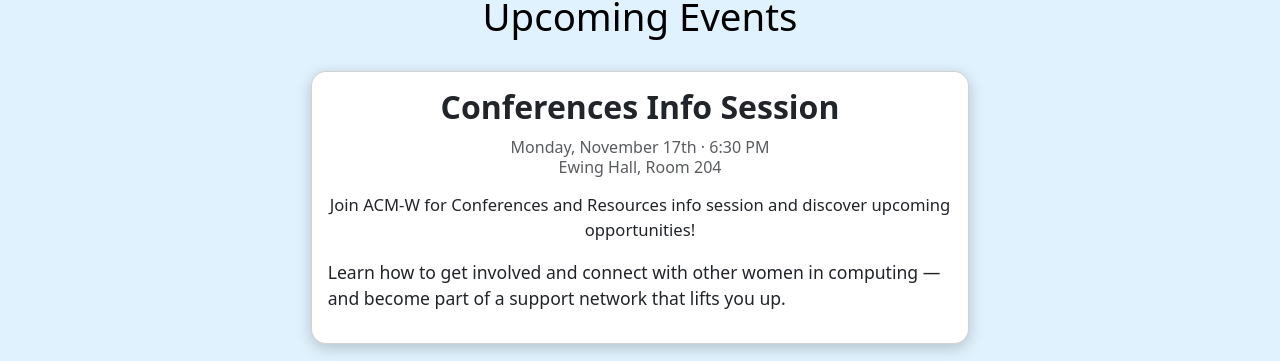
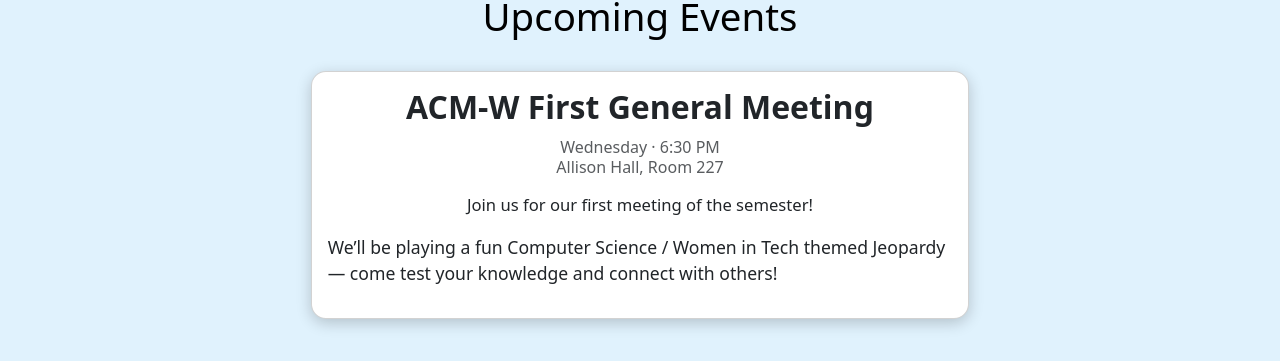
Before and after one commit to acmwud/website, a React (Create React App) app: page /#/ in a window 1280 px wide. Shown: the part 137-498 px from the top of the page. Built offline with nearby package versions, Linux system fonts and the light colour scheme.

Commit message:
first event of the semester got added to the website

```diff
--- a/src/Components/Home.tsx
+++ b/src/Components/Home.tsx
@@ -226,21 +226,23 @@
     <Card style={{ borderRadius: "15px", boxShadow: "0 4px 15px rgba(0,0,0,0.2)" }}>
       <Card.Body>
         <Card.Title className="text-center mb-3" style={{ fontSize: "2rem", fontWeight: "bold" }}>
-        Conferences Info Session
+          ACM-W First General Meeting
         </Card.Title>
 
         <Card.Subtitle className="text-center text-muted mb-3">
-        Monday, November 17th · 6:30 PM
-         <br />
-          Ewing Hall, Room 204
+          Wednesday · 6:30 PM
+          <br />
+          Allison Hall, Room 227
         </Card.Subtitle>
 
         <Card.Text className="text-center">
-        Join ACM-W for Conferences and Resources info session and discover upcoming opportunities!
+          Join us for our first meeting of the semester!
         </Card.Text>
 
         <ul style={{ listStyleType: "none", paddingLeft: "0", fontSize: "1.1rem" }}>
-        <li>Learn how to get involved and connect with other women in computing — and become part of a support network that lifts you up. </li>
+          <li>
+            We’ll be playing a fun Computer Science / Women in Tech themed Jeopardy — come test your knowledge and connect with others!
+          </li>
         </ul>
 
         {/*<div className="d-flex    flex-column align-items-center mt-4">
```
